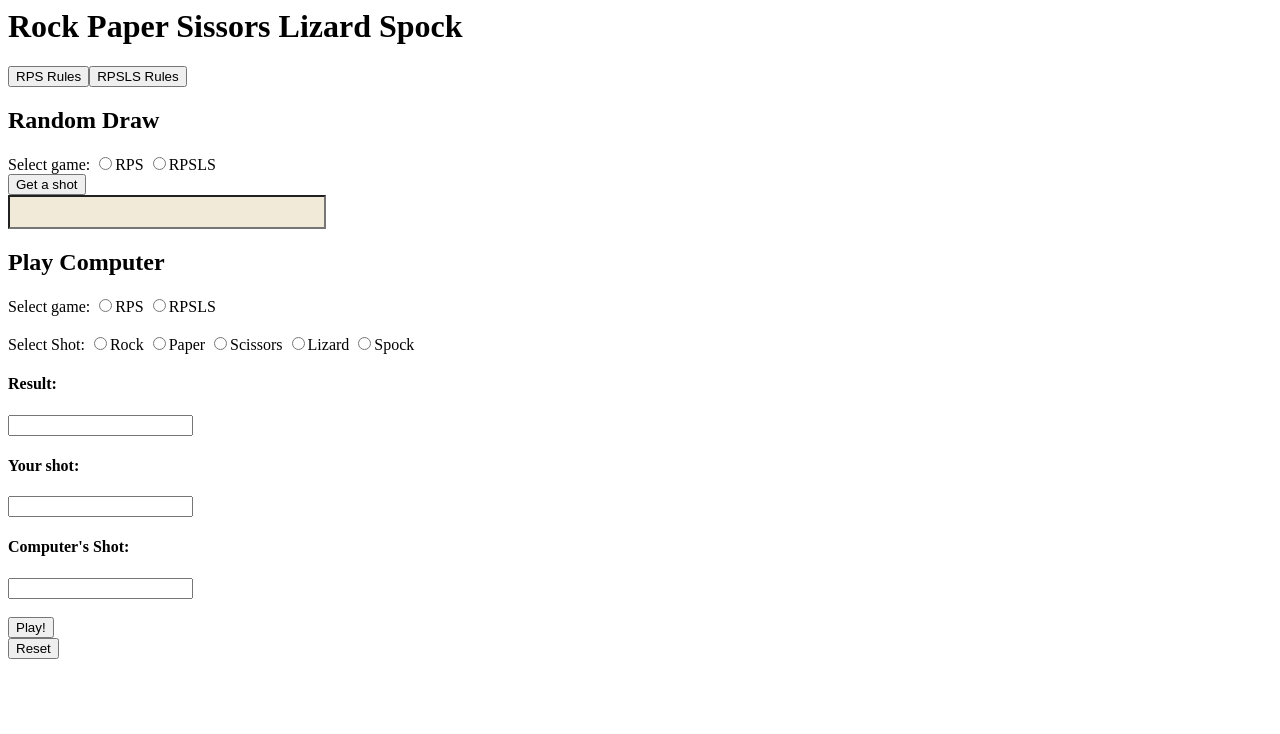
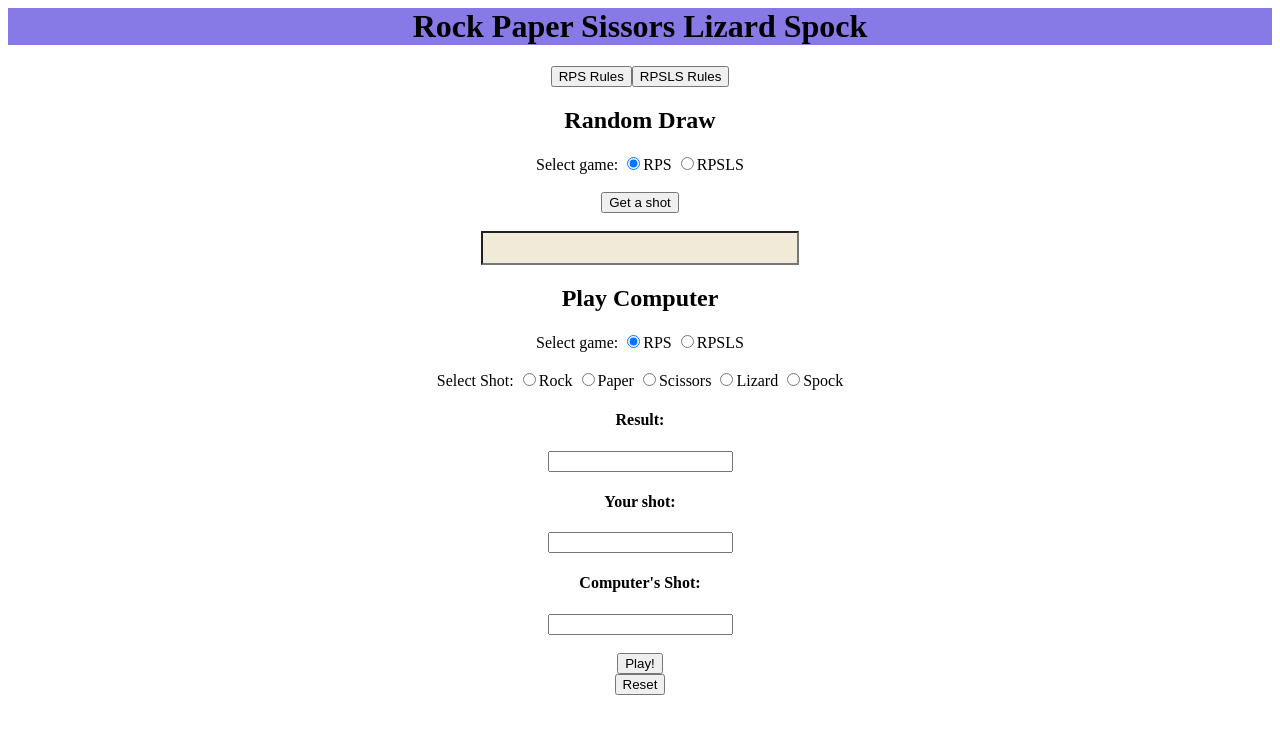
Before and after one commit to comp426-2023-spring/e02-tianyiniu, a website: page public/index.html in a window 1280 px wide. Drawn offline with Linux system fonts and the light colour scheme.

Commit message:
Improved layout, disable experiment

```diff
--- a/public/index.html
+++ b/public/index.html
@@ -5,11 +5,10 @@
         <link rel="stylesheet" type="text/css" href="./styles.css">
         <script src="./scripts.js"></script>
     </head>
-    <body>
-
+    <body id="body">
     <!-- Your interface markup goes here -->
     <!-- For interface examples, look in the `/examples/` directory in the root of your starter code repo. -->
-    <h1>Rock Paper Sissors Lizard Spock</h1>
+        <h1 id="gameTitle">Rock Paper Sissors Lizard Spock</h1>
 
         <div>
             <button onclick="helpRPS()">RPS Rules</buton>
@@ -20,18 +19,18 @@
         <div>
             <h2>Random Draw</h2>
             <label for="noOpponentGame">Select game: </label>
-        <input type="radio" name="noOpponentGame" value="RPS">RPS</input>
+            <input type="radio" name="noOpponentGame" value="RPS" checked>RPS</input>
             <input type="radio" name="noOpponentGame" value="RPSLS">RPSLS</input>
-        <br>
+            <br><br>
             <button onclick="getShot()">Get a shot</button>
-        <br>
+            <br><br>
             <input type="text" id="draw" name="draw" value="" readonly>
         </div>
 
         <div>
             <h2>Play Computer</h2>
             <label for="game">Select game: </label>
-        <input type="radio" name="game" value="RPS">RPS</input>
+            <input type="radio" name="game" value="RPS" checked>RPS</input>
             <input type="radio" name="game" value="RPSLS">RPSLS</input>
 
             <br><br>
@@ -40,8 +39,8 @@
             <input type="radio" name="selectedShot" value="rock">Rock</input>
             <input type="radio" name="selectedShot" value="paper">Paper</input>
             <input type="radio" name="selectedShot" value="scissors">Scissors</input>
-        <input type="radio" name="selectedShot" value="lizard">Lizard</input>
-        <input type="radio" name="selectedShot" value="spock">Spock</input>
+            <input type="radio" id="lizardOption" name="selectedShot" value="lizard">Lizard</input>
+            <input type="radio" id="spockOption" name="selectedShot" value="spock">Spock</input>
 
             <br>
             <h4>Result: </h4>
--- a/public/scripts.js
+++ b/public/scripts.js
@@ -67,6 +67,11 @@ function rpslsNoOpponent() {
             return data;
         })
         .catch(error => console.error(error));
+}
+
+function disableLS() {
+    const lizardOption = document.getElementById("lizardOption");
+    lizardOption.disabled = true;
 }
 
 function getShot() {
@@ -160,4 +165,6 @@ function play() {
             document.getElementById("computerShot").value = computerShot;
         });
     }
+
+    disableLS();
 }
--- a/public/styles.css
+++ b/public/styles.css
@@ -1,7 +1,12 @@
-body {
+#body {
+    text-align: center;
 }
 
 #draw {
     font-size: 24px;
     background-color: rgba(184, 150, 64, 0.2);
 }
+
+#gameTitle {
+    background-color: rgba(73, 53, 217, 0.659);
+}
```
Lines whose indentation alone changed are shown as unchanged.
